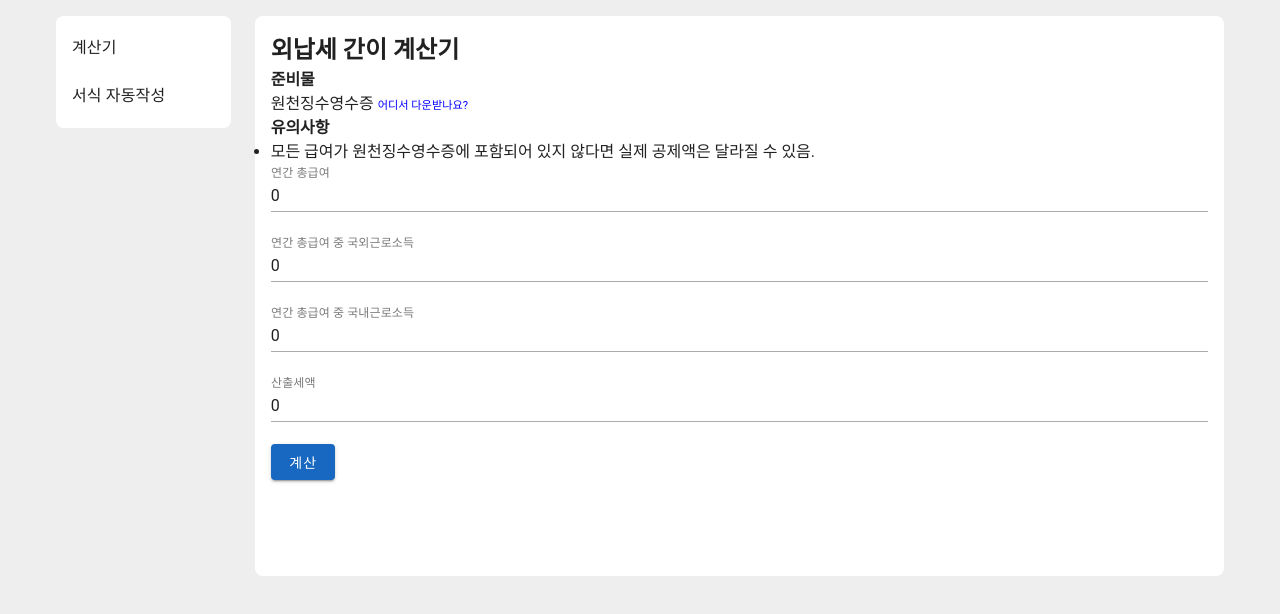
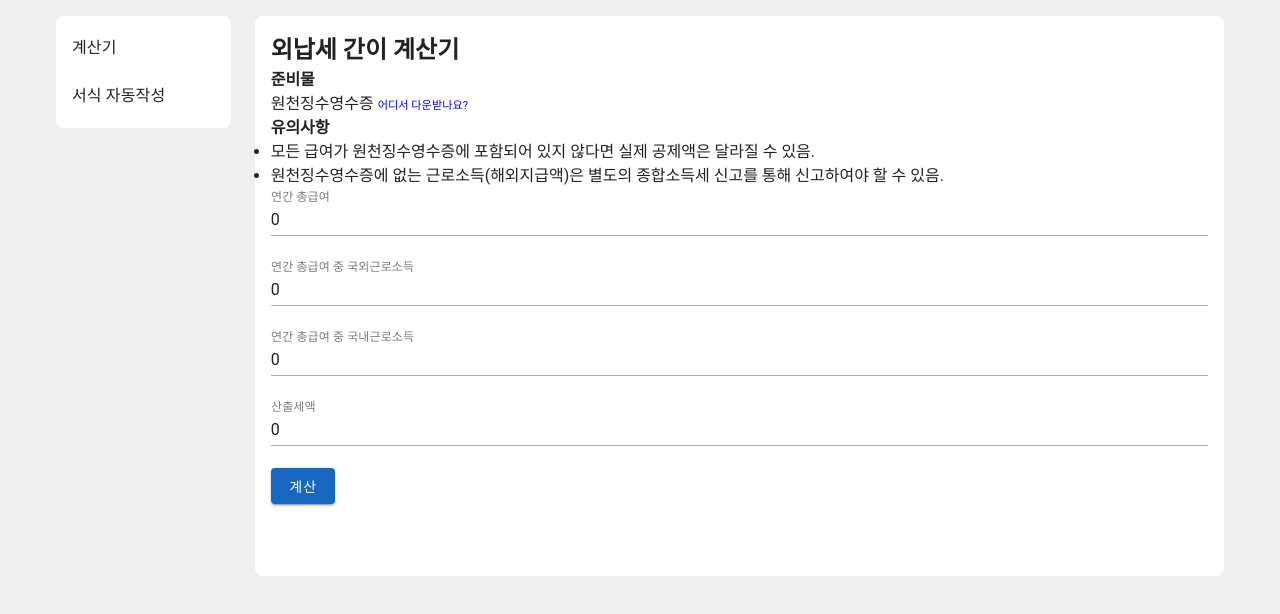
Before and after one commit to monguriman/kr-tax, a Vue app: page / in a window 1280 px wide. Shown: the top 614 px of the page. Built offline with nearby package versions, Linux system fonts and the light colour scheme.

Commit message:
유의사항 내용 추가

```diff
--- a/src/components/TaxCalculator.vue
+++ b/src/components/TaxCalculator.vue
@@ -12,6 +12,9 @@
           <li>
             모든 급여가 원천징수영수증에 포함되어 있지 않다면 실제 공제액은
             달라질 수 있음.
+          </li>
+          <li>
+            원천징수영수증에 없는 근로소득(해외지급액)은 별도의 종합소득세 신고를 통해 신고하여야 할 수 있음.
           </li>
         </ul>
       </div>
```
